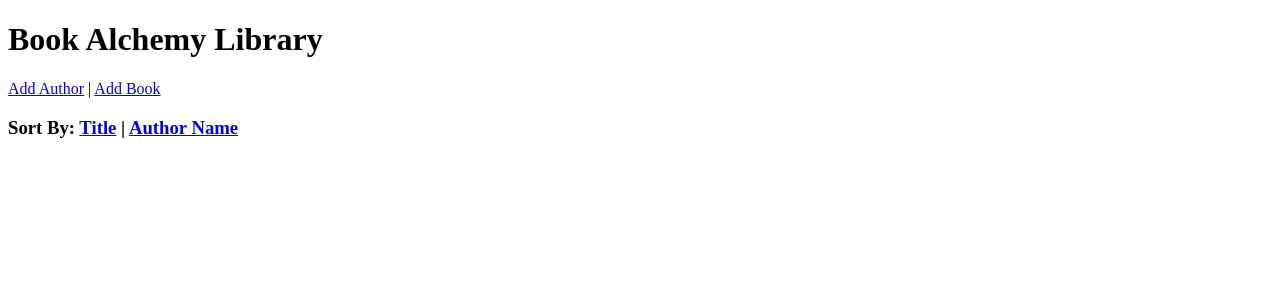
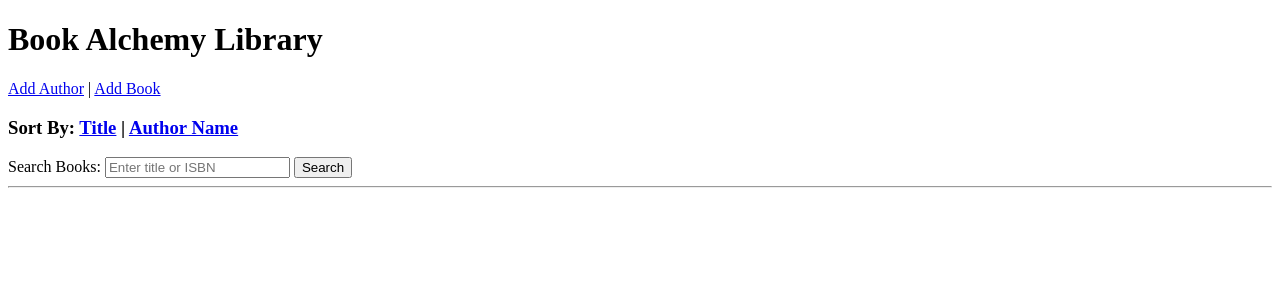
Before and after one commit to AzeemWorsdorfer/Book-Alchemy, a Flask app: page / in a window 1280 px wide. Shown: the top 300 px of the page. Run offline with Flask 3, Linux system fonts and the light colour scheme.

Commit message:
Added keyword search form to home.html

```diff
--- a/templates/home.html
+++ b/templates/home.html
@@ -1,7 +1,7 @@
 <!DOCTYPE html>
 <html lang="en">
   <head>
-    <meta charset="UTF-8">
+    <meta charset="UTF-8" />
     <title>Library Home</title>
   </head>
   <body>
@@ -12,20 +12,32 @@
       <a href="{{ url_for('add_book') }}">Add Book</a>
     </p>
 
-    <h3>Sort By:
-      <a href="{{ url_for('home', sort='title') }}">Title</a> |
+    <h3>
+      Sort By: <a href="{{ url_for('home', sort='title') }}">Title</a> |
       <a href="{{ url_for('home', sort='author') }}">Author Name</a>
     </h3>
 
+    <form action="{{ url_for('home') }}" method="GET">
+      <label for="search_term">Search Books:</label>
+      <input
+        type="text"
+        id="search_term"
+        name="search_term"
+        placeholder="Enter title or ISBN"
+      />
+      <input type="submit" value="Search" />
+    </form>
+
+    <hr />
+
     {% for book in books %}
-    <div style="border: 1px solid #ccc; padding: 10px; margin-bottom: 10px;">
+    <div style="border: 1px solid #ccc; padding: 10px; margin-bottom: 10px">
       <h3>{{ book.title }}</h3>
       <p>
-        <strong>Author:</strong> {{ book.author.name }}<br>
-        <strong>ISBN:</strong> {{ book.isbn }}<br>
-        </p>
+        <strong>Author:</strong> {{ book.author.name }}<br />
+        <strong>ISBN:</strong> {{ book.isbn }}<br />
+      </p>
     </div>
     {% endfor %}
-
   </body>
 </html>
```
